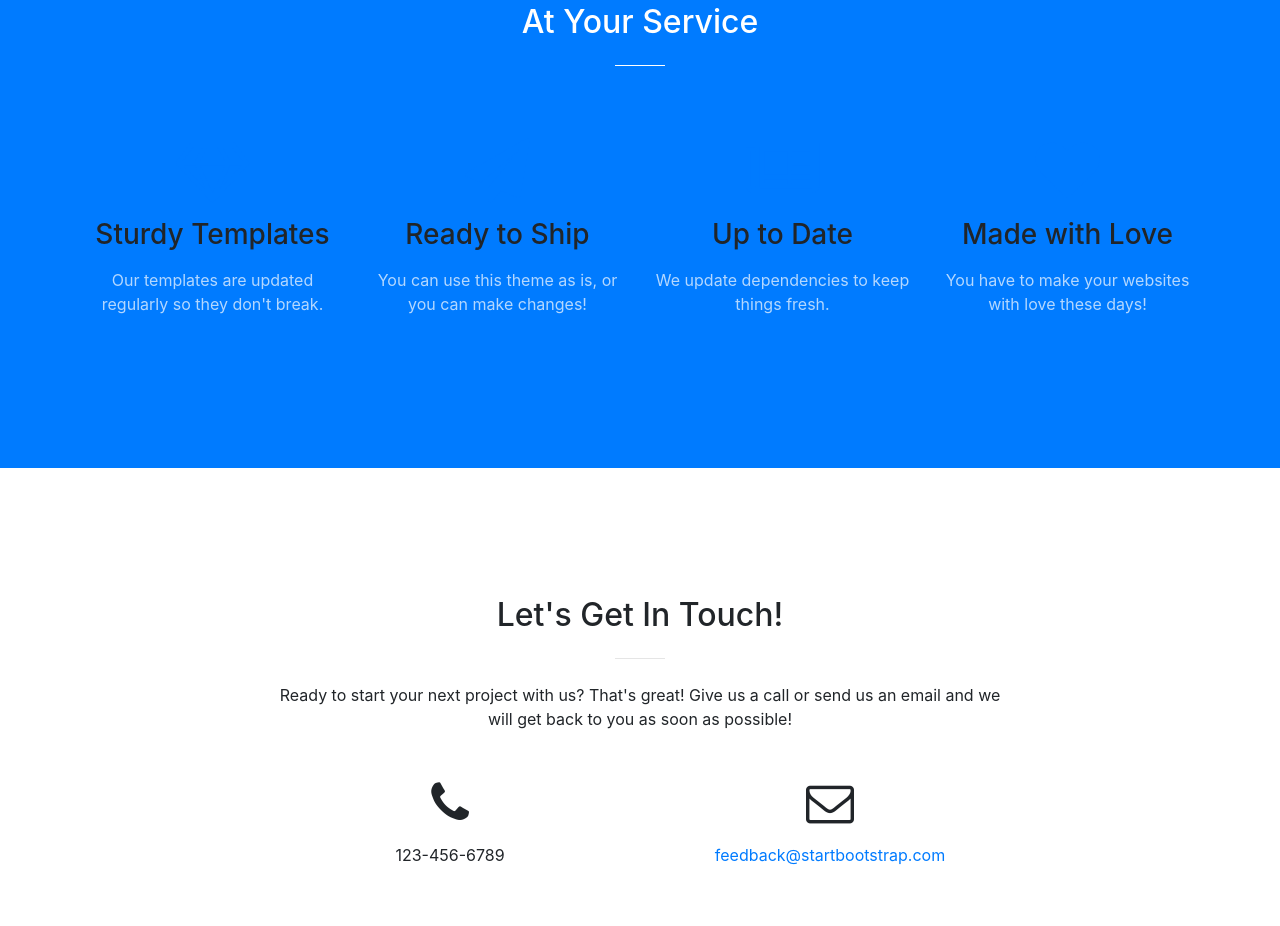
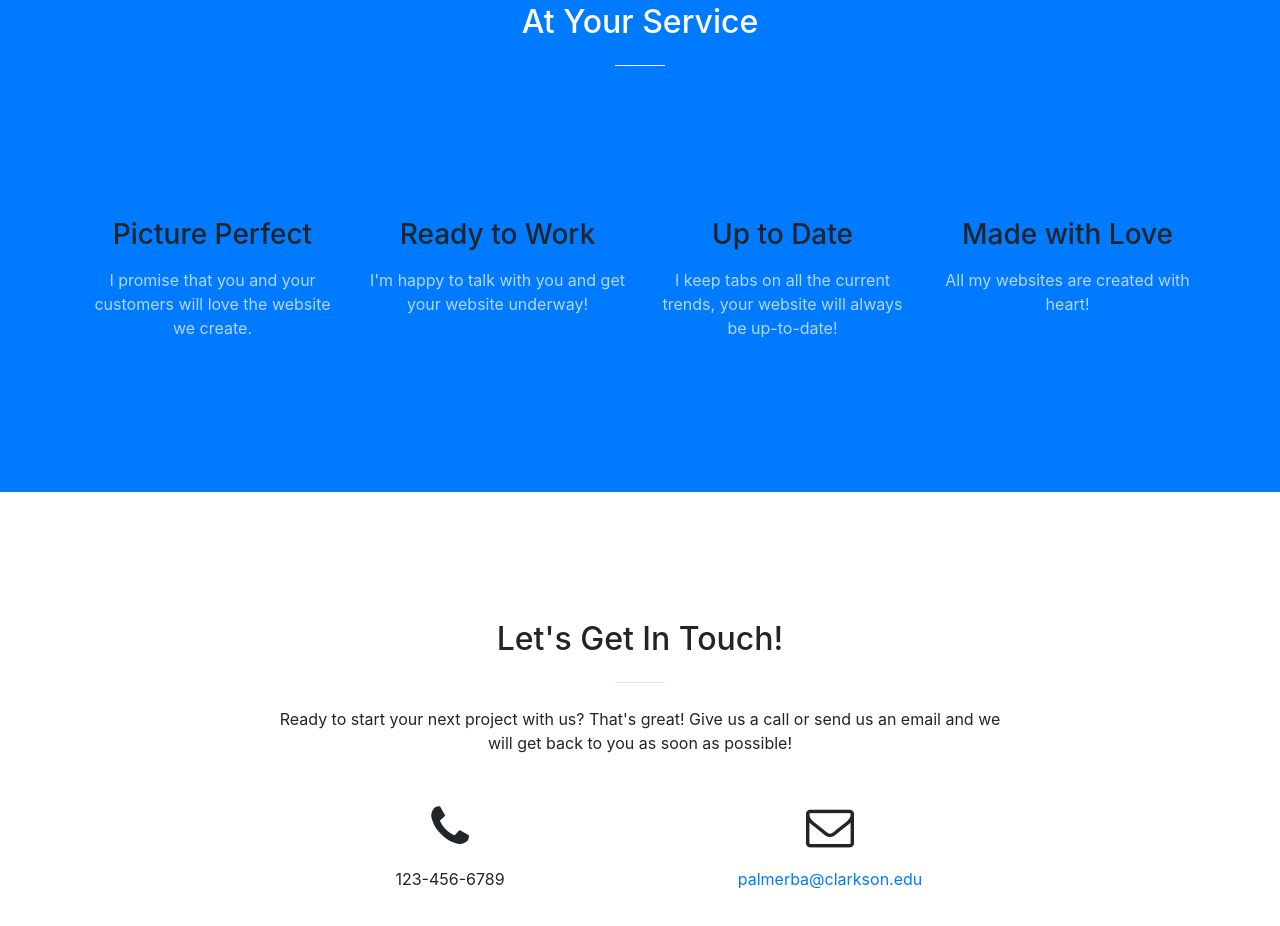
Before and after one commit to baplmrkrrck/devportfolio, a website with bundled scripts: page startbootstrap-creative-gh-pages/index.html in a window 1280 px wide. Shown: the part 2753-3679 px from the top of the page. Built offline with nearby package versions, Linux system fonts and the light colour scheme.

Commit message:
Final Commit

```diff
--- a/startbootstrap-creative-gh-pages/css/style.css
+++ b/startbootstrap-creative-gh-pages/css/style.css
@@ -34,3 +34,16 @@ element {
 .text-primary {
     color: #e3e4db !important;
 }
+
+a {
+    color: #8fb8ed;
+
+}
+
+a:visited {
+    color: purple;
+}
+
+a:hover {
+    color: blue;
+}
--- a/startbootstrap-creative-gh-pages/index.html
+++ b/startbootstrap-creative-gh-pages/index.html
@@ -170,29 +170,29 @@
           <div class="col-lg-3 col-md-6 text-center">
             <div class="service-box mt-5 mx-auto">
               <i class="fa fa-4x fa-diamond text-primary mb-3 sr-icons"></i>
-              <h3 class="mb-3">Sturdy Templates</h3>
-              <p class="text-faded mb-4">Our templates are updated regularly so they don't break.</p>
+              <h3 class="mb-3">Picture Perfect</h3>
+              <p class="text-faded mb-4">I promise that you and your customers will love the website we create.</p>
             </div>
           </div>
           <div class="col-lg-3 col-md-6 text-center">
             <div class="service-box mt-5 mx-auto">
               <i class="fa fa-4x fa-paper-plane text-primary mb-3 sr-icons"></i>
-              <h3 class="mb-3">Ready to Ship</h3>
-              <p class="text-faded mb-4">You can use this theme as is, or you can make changes!</p>
+              <h3 class="mb-3">Ready to Work</h3>
+              <p class="text-faded mb-4">I'm happy to talk with you and get your website underway!</p>
             </div>
           </div>
           <div class="col-lg-3 col-md-6 text-center">
             <div class="service-box mt-5 mx-auto">
               <i class="fa fa-4x fa-newspaper-o text-primary mb-3 sr-icons"></i>
               <h3 class="mb-3">Up to Date</h3>
-              <p class="text-faded mb-4">We update dependencies to keep things fresh.</p>
+              <p class="text-faded mb-4">I keep tabs on all the current trends, your website will always be up-to-date!</p>
             </div>
           </div>
           <div class="col-lg-3 col-md-6 text-center">
             <div class="service-box mt-5 mx-auto">
               <i class="fa fa-4x fa-heart text-primary mb-3 sr-icons"></i>
               <h3 class="mb-3">Made with Love</h3>
-              <p class="text-faded mb-4">You have to make your websites with love these days!</p>
+              <p class="text-faded mb-4">All my websites are created with heart!</p>
             </div>
           </div>
         </div>
@@ -216,7 +216,7 @@
           <div class="col-lg-4 mr-auto text-center">
             <i class="fa fa-envelope-o fa-3x mb-3 sr-contact"></i>
             <p>
-              <a href="mailto:your-email@your-domain.com">feedback@startbootstrap.com</a>
+              <a href="mailto:your-email@your-domain.com">palmerba@clarkson.edu</a>
             </p>
           </div>
         </div>
```
